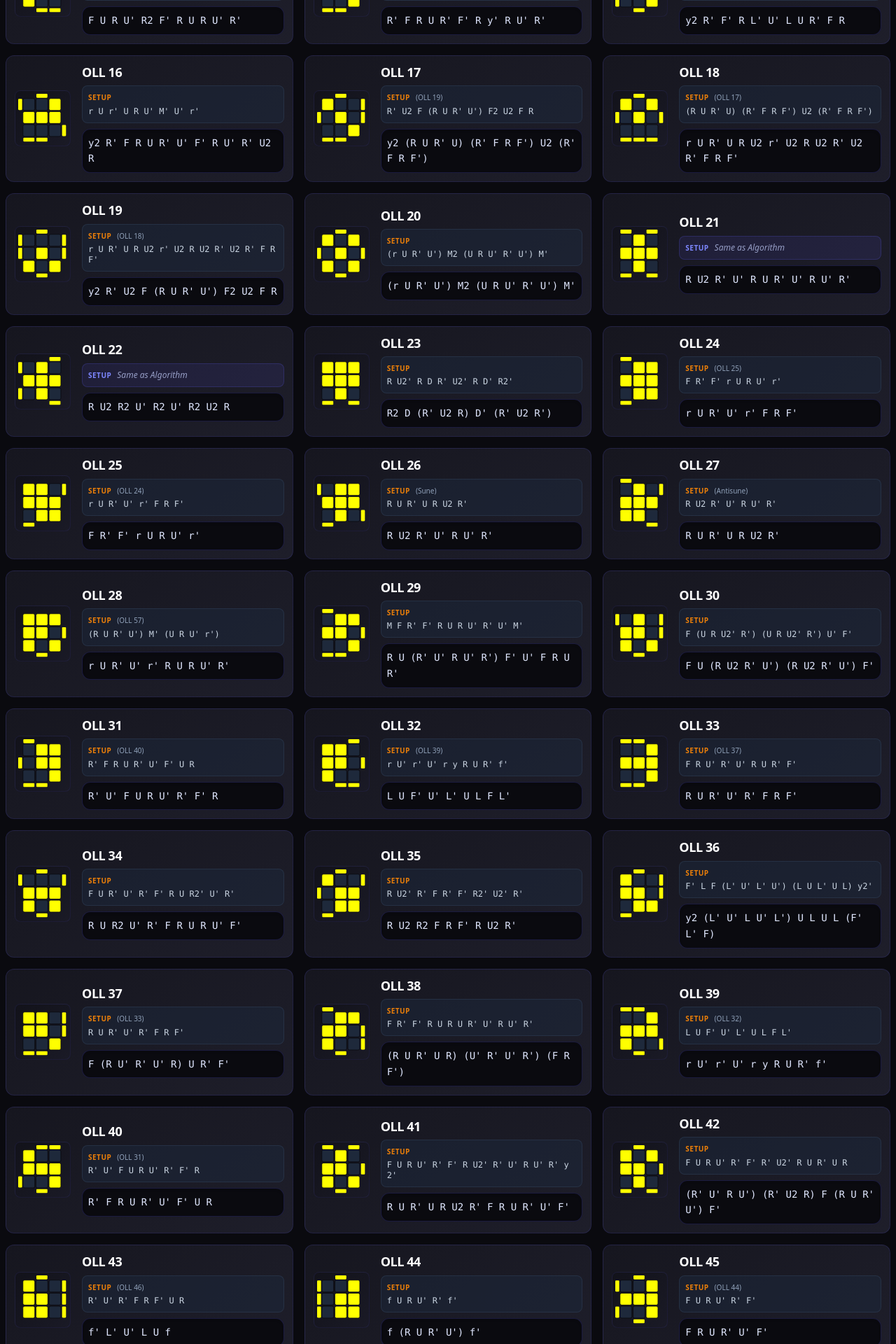
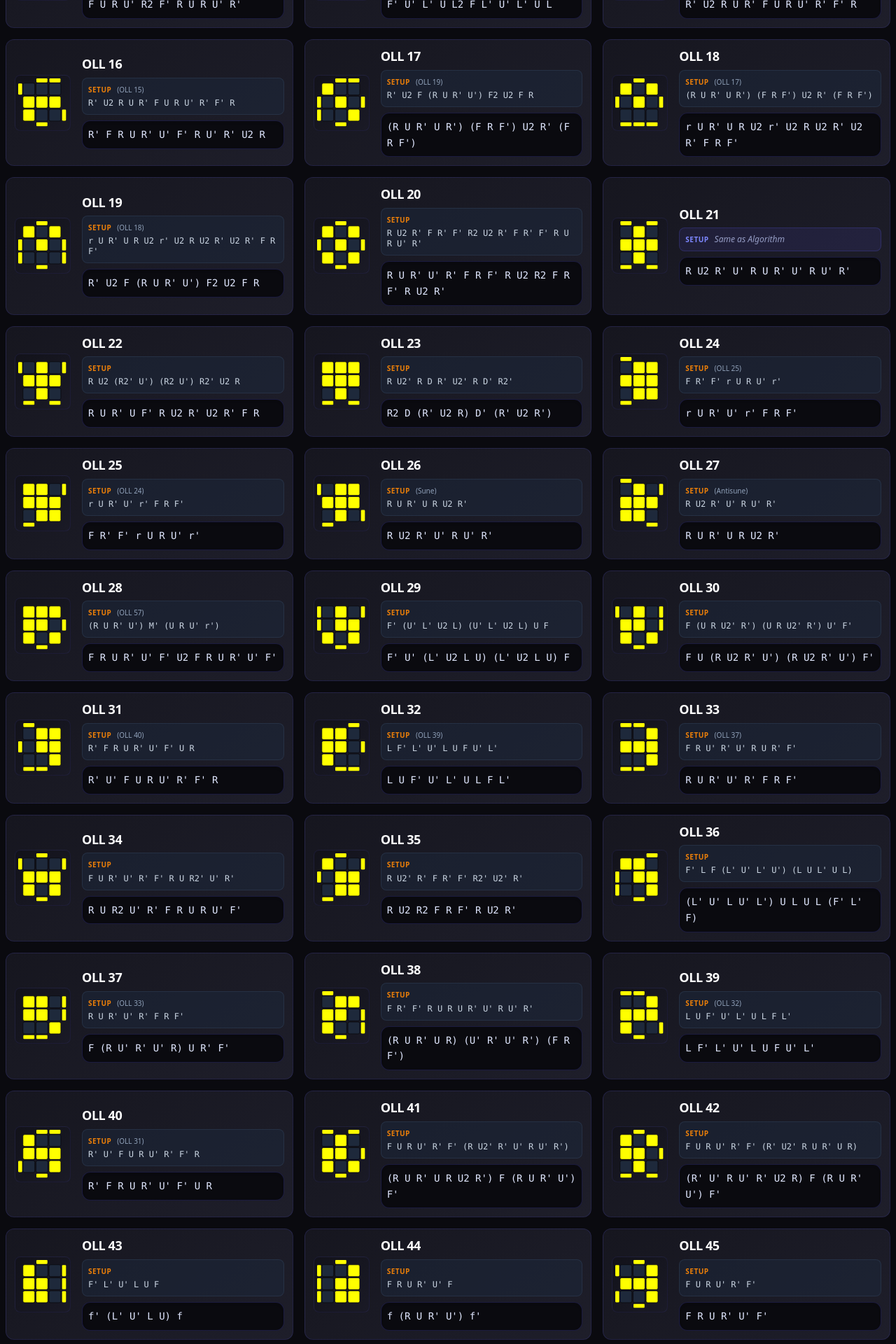
Before and after one commit to dwmaf/cubealgo, a Nuxt app: page /3x3-oll in a window 1280 px wide. Shown: the part 1400-3320 px from the top of the page at 70% size. Built offline with nearby package versions, Linux system fonts and the light colour scheme.

Commit message:
update some algo in f2l, oll, pll

```diff
--- a/app/components/CubeIcon3x3.vue
+++ b/app/components/CubeIcon3x3.vue
@@ -134,9 +134,9 @@ const topStickers = computed(() => {
             //     [_, _, _]
             // ],
             '11': [
-                [_, _, _],
                 [_, y, y],
-                [y, y, _]
+                [y, y, _],
+                [_, _, _]
             ],
             '12': [
                 [y, y, _],
@@ -154,14 +154,14 @@ const topStickers = computed(() => {
                 [_, _, y]
             ],
             '15': [
+                [_, y, y],
+                [_, y, _],
+                [_, y, _]
+            ],
+            '16': [
                 [_, _, _],
                 [y, y, y],
-                [_, _, y]
-            ],
-            '16': [
-                [_, _, y],
-                [y, y, y],
-                [_, _, _]
+                [y, _, _]
             ],
             '17': [
                 [y, _, _],
@@ -174,9 +174,9 @@ const topStickers = computed(() => {
                 [_, _, _]
             ],
             '19': [
-                [_, _, _],
+                [y, _, y],
                 [_, y, _],
-                [y, _, y]
+                [_, _, _]
             ],
             '20': [
                 [y, _, y],
@@ -224,9 +224,9 @@ const topStickers = computed(() => {
                 [y, _, y]
             ],
             '29': [
+                [_, y, _],
                 [_, y, y],
-                [y, y, _],
-                [_, _, y]
+                [y, _, y]
             ],
             '30': [
                 [_, y, _],
@@ -259,9 +259,9 @@ const topStickers = computed(() => {
                 [_, y, y]
             ],
             '36': [
-                [y, _, _],
                 [y, y, _],
-                [_, y, y]
+                [_, y, y],
+                [_, _, y]
             ],
             '37': [
                 [y, y, _],
@@ -324,14 +324,14 @@ const topStickers = computed(() => {
                 [_, _, _]
             ],
             '49': [
-                [_, _, _],
+                [_, y, _],
                 [y, y, _],
-                [_, y, _]
+                [_, _, _]
             ],
             '50': [
-                [_, _, _],
+                [_, y, _],
                 [_, y, y],
-                [_, y, _]
+                [_, _, _]
             ],
             '51': [
                 [_, _, _],
@@ -456,10 +456,10 @@ const sideStickers = computed(() => {
                 left: [n, y, n],
             },
             '11': {
-                back: [y, y, n],
-                right: [y, n, n],
-                front: [n, n, y],
-                left: [n, y, n],
+                back: [y, n, n],
+                right: [n, y, n],
+                front: [n, y, y],
+                left: [n, n, y],
             },
             '12': {
                 back: [n, n, y],
@@ -480,22 +480,22 @@ const sideStickers = computed(() => {
                 left: [y, n, n],
             },
             '15': {
-                back: [y, y, n],
-                right: [y, n, n],
-                front: [n, y, n],
-                left: [n, n, y],
+                back: [y, n, n],
+                right: [n, y, n],
+                front: [n, n, y],
+                left: [n, y, y],
             },
             '16': {
-                back: [n, y, n],
+                back: [n, y, y],
                 right: [n, n, y],
-                front: [y, y, n],
+                front: [n, y, n],
                 left: [y, n, n],
             },
             '17': {
-                back: [n, y, n],
-                right: [y, y, n],
-                front: [y, y, n],
-                left: [n, y, n],
+                back: [n, y, y],
+                right: [n, y, n],
+                front: [n, y, n],
+                left: [n, y, y],
             },
             '18': {
                 back: [n, y, n],
@@ -505,9 +505,9 @@ const sideStickers = computed(() => {
             },
             '19': {
                 back: [n, y, n],
-                right: [y, y, n],
+                right: [n, y, y],
                 front: [n, y, n],
-                left: [y, y, n],
+                left: [n, y, y],
             },
             '20': {
                 back: [n, y, n],
@@ -522,10 +522,10 @@ const sideStickers = computed(() => {
                 left: [n, n, n],
             },
             '22': {
-                back: [n, n, y],
-                right: [n, n, n],
-                front: [n, n, y],
-                left: [y, n, y],
+                back: [n, n, n],
+                right: [y, n, n],
+                front: [y, n, y],
+                left: [y, n, n],
             },
             '23': {
                 back: [n, n, n],
@@ -564,10 +564,10 @@ const sideStickers = computed(() => {
                 left: [n, n, n],
             },
             '29': {
-                back: [y, n, n],
-                right: [n, y, n],
-                front: [y, y, n],
-                left: [n, n, n],
+                back: [n, n, n],
+                right: [y, n, n],
+                front: [n, y, n],
+                left: [y, y, n],
             },
             '30': {
                 back: [n, n, n],
@@ -606,10 +606,10 @@ const sideStickers = computed(() => {
                 left: [n, y, n],
             },
             '36': {
-                back: [n, y, n],
-                right: [y, y, n],
-                front: [y, n, n],
-                left: [n, n, n],
+                back: [n, n, y],
+                right: [n, n, n],
+                front: [n, y, n],
+                left: [n, y, y],
             },
             '37': {
                 back: [n, n, n],
@@ -684,16 +684,16 @@ const sideStickers = computed(() => {
                 left: [y, n, y],
             },
             '49': {
-                back: [y, y, n],
-                right: [y, y, y],
-                front: [y, n, n],
-                left: [n, n, n],
+                back: [n, n, n],
+                right: [y, y, n],
+                front: [y, y, y],
+                left: [y, n, n],
             },
             '50': {
-                back: [n, y, y],
-                right: [n, n, n],
-                front: [n, n, y],
-                left: [y, y, y],
+                back: [n, n, n],
+                right: [y, n, n],
+                front: [y, y, y],
+                left: [y, y, n],
             },
             '51': {
                 back: [n, y, y],
--- a/app/pages/3x3-f2l.vue
+++ b/app/pages/3x3-f2l.vue
@@ -223,9 +223,9 @@ const f2lAlgorithms = [
     {
         id: 20,
         setup: "L' U' L U L' U2 L U",
-        fr: ["U' R U R' U r U' r' U2 r U r'"],
+        fr: ["d' L' U2 L U' L' U L"],
         fl: ["U' L' U2 L U' L' U L"],
-        bl: ["U' L U L' U l U' l' U2 l U l'"],
+        bl: ["d' R' U2 R U' R' U R"],
         br: ["U' R' U2 R U' R' U R"],
     },
     {
--- a/app/pages/3x3-oll.vue
+++ b/app/pages/3x3-oll.vue
@@ -67,49 +67,49 @@ const ollAlgorithms = [
     { id: 7, setup_name: "OLL 6", setup: "r U2 R' U' R U' r'", algorithm: "r U R' U R U2 r'" },
     { id: 8, setup_name: "OLL 5", setup: "r' U2 R U R' U r", algorithm: "r' U' R U' R' U2 r" },
     { id: 9, setup_name: "OLL 13", setup: "F U R U' R2 F' R U R U' R'", algorithm: "R U R' U' R' F R2 U R' U' F'" },
-    { id: 10, setup_name: "OLL 14", setup: "R' F R U R' F' R y' R U' R'", algorithm: "r U R' U R U' R' U' r' R U R U' R'" },
-    { id: 11, setup: "M U' R U2 R' U' R U' R2' r", algorithm: "M (R U R' U R U2 R') U M'" },
-    { id: 12, setup: "M' U R' U2 R U R' U R2 r'", algorithm: "M' (R' U' R U' R' U2 R) U' M" },
+    { id: 10, setup_name: "OLL 14", setup: "F' U' L' U L2 F L' U' L' U L", algorithm: "L' U' L U L F' L2  U' L U F" },
+    { id: 11, setup: "r U2 R' F R' F' R U' R U' r'", algorithm: "r U R' U R' F R F' R U2 r'" },
+    { id: 12, setup: "l' U2 L F' L F L' U L' U l", algorithm: "l' U' L U' L F' L' F L' U2 l" },
     { id: 13, setup_name: "OLL 9", setup: "R U R' U' R' F R2 U R' U' F'", algorithm: "F U R U' R2 F' R U R U' R'" },
-    { id: 14, setup: "F U F' R' F R U' R' F' R", algorithm: "R' F R U R' F' R y' R U' R'" },
-    { id: 15, setup_name: "OLL 16", setup: "R' F R U R' U' F' R U' R' U2 R", algorithm: "y2 R' F' R L' U' L U R' F R" },
-    { id: 16, setup: "r U r' U R U' M' U' r'", algorithm: "y2 R' F R U R' U' F' R U' R' U2 R" },
-    { id: 17, setup_name: "OLL 19", setup: "R' U2 F (R U R' U') F2 U2 F R", algorithm: "y2 (R U R' U) (R' F R F') U2 (R' F R F')" },
-    { id: 18, setup_name: "OLL 17", setup: "(R U R' U) (R' F R F') U2 (R' F R F')", algorithm: "r U R' U R U2 r' U2 R U2 R' U2 R' F R F'" },
-    { id: 19, setup_name: "OLL 18", setup: "r U R' U R U2 r' U2 R U2 R' U2 R' F R F'", algorithm: "y2 R' U2 F (R U R' U') F2 U2 F R" },
-    { id: 20, setup: "(r U R' U') M2 (U R U' R' U') M'", algorithm: "(r U R' U') M2 (U R U' R' U') M'" },
+    { id: 14, setup_name: "OLL 10", setup: "L' U' L U L F' L2  U' L U F", algorithm: "F' U' L' U L2 F L' U' L' U L" },
+    { id: 15, setup_name: "OLL 16", setup: "R' F R U R' U' F' R U' R' U2 R", algorithm: "R' U2 R U R' F U R U' R' F' R" },
+    { id: 16, setup_name: "OLL 15", setup: "R' U2 R U R' F U R U' R' F' R", algorithm: "R' F R U R' U' F' R U' R' U2 R" },
+    { id: 17, setup_name: "OLL 19", setup: "R' U2 F (R U R' U') F2 U2 F R", algorithm: "(R U R' U R') (F R F') U2 R' (F R F')" },
+    { id: 18, setup_name: "OLL 17", setup: "(R U R' U R') (F R F') U2 R' (F R F')", algorithm: "r U R' U R U2 r' U2 R U2 R' U2 R' F R F'" },
+    { id: 19, setup_name: "OLL 18", setup: "r U R' U R U2 r' U2 R U2 R' U2 R' F R F'", algorithm: "R' U2 F (R U R' U') F2 U2 F R" },
+    { id: 20, setup: "R U2 R' F R' F' R2 U2 R' F R' F' R U R U' R'", algorithm: "R U R' U' R' F R F' R U2 R2 F R F' R U2 R'" },
     { id: 21, setup: "Same as Algo", algorithm: "R U2 R' U' R U R' U' R U' R'" },
-    { id: 22, setup: "Same as Algo", algorithm: "R U2 R2 U' R2 U' R2 U2 R" },
+    { id: 22, setup: "R U2 (R2' U') (R2 U') R2' U2 R", algorithm: "R U R' U F' R U2 R' U2 R' F R" },
     { id: 23, setup: "R U2' R D R' U2' R D' R2'", algorithm: "R2 D (R' U2 R) D' (R' U2 R')" },
     { id: 24, setup_name: "OLL 25", setup: "F R' F' r U R U' r'", algorithm: "r U R' U' r' F R F'" },
     { id: 25, setup_name: "OLL 24", setup: "r U R' U' r' F R F'", algorithm: "F R' F' r U R U' r'" },
     { id: 26, setup_name: "Sune", setup: "R U R' U R U2 R'", algorithm: "R U2 R' U' R U' R'" },
     { id: 27, setup_name: "Antisune", setup: "R U2 R' U' R U' R'", algorithm: "R U R' U R U2 R'" },
-    { id: 28, setup_name: "OLL 57", setup: "(R U R' U') M' (U R U' r')", algorithm: "r U R' U' r' R U R U' R'" },
-    { id: 29, setup: "M F R' F' R U R U' R' U' M'", algorithm: "R U (R' U' R U' R') F' U' F R U R'" },
+    { id: 28, setup_name: "OLL 57", setup: "(R U R' U') M' (U R U' r')", algorithm: "F R U R' U' F' U2 F R U R' U' F'" },
+    { id: 29, setup: "F' (U' L' U2 L) (U' L' U2 L) U F", algorithm: "F' U' (L' U2 L U) (L' U2 L U) F" },
     { id: 30, setup: "F (U R U2' R') (U R U2' R') U' F'", algorithm: "F U (R U2 R' U') (R U2 R' U') F'" },
     { id: 31, setup_name: "OLL 40", setup: "R' F R U R' U' F' U R", algorithm: "R' U' F U R U' R' F' R" },
-    { id: 32, setup_name: "OLL 39", setup: "r U' r' U' r y R U R' f'", algorithm: "L U F' U' L' U L F L'" },
+    { id: 32, setup_name: "OLL 39", setup: "L F' L' U' L U F U' L'", algorithm: "L U F' U' L' U L F L'" },
     { id: 33, setup_name: "OLL 37", setup: "F R U' R' U' R U R' F'", algorithm: "R U R' U' R' F R F'" },
     { id: 34, setup: "F U R' U' R' F' R U R2' U' R'", algorithm: "R U R2 U' R' F R U R U' F'" },
     { id: 35, setup: "R U2' R' F R' F' R2' U2' R'", algorithm: "R U2 R2 F R F' R U2 R'" },
-    { id: 36, setup: "F' L F (L' U' L' U') (L U L' U L) y2'", algorithm: "y2 (L' U' L U' L') U L U L (F' L' F)" },
+    { id: 36, setup: "F' L F (L' U' L' U') (L U L' U L)", algorithm: "(L' U' L U' L') U L U L (F' L' F)" },
     { id: 37, setup_name: "OLL 33", setup: "R U R' U' R' F R F'", algorithm: "F (R U' R' U' R) U R' F'" },
     { id: 38, setup: "F R' F' R U R U R' U' R U' R'", algorithm: "(R U R' U R) (U' R' U' R') (F R F')" },
-    { id: 39, setup_name: "OLL 32", setup: "L U F' U' L' U L F L'", algorithm: "r U' r' U' r y R U R' f'" },
+    { id: 39, setup_name: "OLL 32", setup: "L U F' U' L' U L F L'", algorithm: "L F' L' U' L U F U' L'" },
     { id: 40, setup_name: "OLL 31", setup: "R' U' F U R U' R' F' R", algorithm: "R' F R U R' U' F' U R" },
-    { id: 41, setup: "F U R U' R' F' R U2' R' U' R U' R' y2'", algorithm: "R U R' U R U2 R' F R U R' U' F'" },
-    { id: 42, setup: "F U R U' R' F' R' U2' R U R' U R", algorithm: "(R' U' R U') (R' U2 R) F (R U R' U') F'" },
-    { id: 43, setup_name: "OLL 46", setup: "R' U' R' F R F' U R", algorithm: "f' L' U' L U f" },
-    { id: 44, setup: "f U R U' R' f'", algorithm: "f (R U R' U') f'" },
-    { id: 45, setup_name: "OLL 44", setup: "F U R U' R' F'", algorithm: "F R U R' U' F'" },
+    { id: 41, setup: "F U R U' R' F' (R U2' R' U' R U' R')", algorithm: "(R U R' U R U2 R') F (R U R' U') F'" },
+    { id: 42, setup: "F U R U' R' F' (R' U2' R U R' U R)", algorithm: "(R' U' R U' R' U2 R) F (R U R' U') F'" },
+    { id: 43, setup: "F' L' U' L U F", algorithm: "f' (L' U' L U) f" },
+    { id: 44, setup: "F R U R' U' F", algorithm: "f (R U R' U') f'" },
+    { id: 45, setup: "F U R U' R' F'", algorithm: "F R U R' U' F'" },
     { id: 46, setup: "R' U' F R' F' R U R", algorithm: "R' U' R' F R F' U R" },
-    { id: 47, setup: "F' U' L' U L U' L' U L F", algorithm: "F' (L' U' L U) (L' U' L U) F" },
+    { id: 47, setup: "f' (L' U' L U) (L' U' L U) f", algorithm: "F' (L' U' L U) (L' U' L U) F" },
     { id: 48, setup_name: "OLL 51", setup: "f (R U R' U') (R U R' U') f'", algorithm: "F (R U R' U') (R U R' U') F'" },
-    { id: 49, setup_name: "OLL 50", setup: "r' U (r2 U') (r2 U') (r2) U r'", algorithm: "y2 r U' (r2 U) (r2 U) (r2) U' r" },
-    { id: 50, setup_name: "OLL 49", setup: "r U' (r2 U) (r2 U) (r2) U' r", algorithm: "r' U (r2 U') (r2 U') (r2) U r'" },
+    { id: 49, setup: "F' U' L' U L F L' U' L U' L' U2 L", algorithm: "L' U2 L U L' U L F' L' U' L U F" },
+    { id: 50, setup: "F U R U' R' F' R U R' U R U2 R'", algorithm: "R U2 R' U' R U' R' F R U R' U' F'" },
     { id: 51, setup_name: "OLL 48", setup: "F (R U R' U') (R U R' U') F'", algorithm: "f (R U R' U') (R U R' U') f'" },
-    { id: 52, setup: "Same as Algo", algorithm: "R U R' U R U' y R U' R' F'" },
+    { id: 52, setup: "R U R' U R U2 R' U' f R U R' U' f' (U')", algorithm: "R U R' U R U2 R' U' f R U R' U' f'" },
     { id: 53, setup: "Same as Algo", algorithm: "(r' U' R U') (R' U R U') (R' U2 r)" },
     { id: 54, setup: "Same as Algo", algorithm: "(r U R' U) (R U' R' U) (R U2 r')" },
     { id: 55, setup: "F R' F' U2' R U R' U R2' U2' R'", algorithm: "R U2 R2 (U' R U' R') U2 (F R F')" },
--- a/app/pages/3x3-pll.vue
+++ b/app/pages/3x3-pll.vue
@@ -38,8 +38,8 @@ const pllAlgorithms = [
     { name: 'F', setup: "Same as Algo", algorithm: "y (R' U' F') (R U R' U' R') F R2 (U' R' U') (R U R' U R)" },
     { name: 'V', setup: "Same as Algo", algorithm: "R' U R U' R' f' (U' R U2 R' U' R U' R') f R" },
     { name: 'Y', setup_name: "OLL 37 + OLL 33", setup: "(F (R U' R' U' R) U R' F') (R U R' U' R' F R F')", algorithm: "(F (R U' R' U' R) U R' F') (R U R' U' R' F R F')" },
-    { name: 'Na', setup: "Same as Algo", algorithm: "(l' D' l U2)5" },
-    { name: 'Nb', setup: "Same as Algo", algorithm: "(r D r' U2)5" },
+    { name: 'Na', setup: "Same as Algo", algorithm: "R U R' U (R U2 R' U' R U2 L' U R' U' L) U' R U' R'" },
+    { name: 'Nb', setup: "Same as Algo", algorithm: "L' U' L U' (L' U2 L U L' U2 R U' L U R') U L' U L" },
     { name: 'Ga', setup: "PLL Gb", algorithm: "R2 (U R' U R' U' R U') R2 (D U') (R' U R) D'" },
     { name: 'Gb', setup: "PLL Ga", algorithm: "(R' U' R) (U D') R2 (U R' U R U' R U') R2 D" },
     { name: 'Gc', setup: "PLL Gd", algorithm: "R2 (U' R U' R U R' U) R2 (D' U) (R U' R') D" },
```
